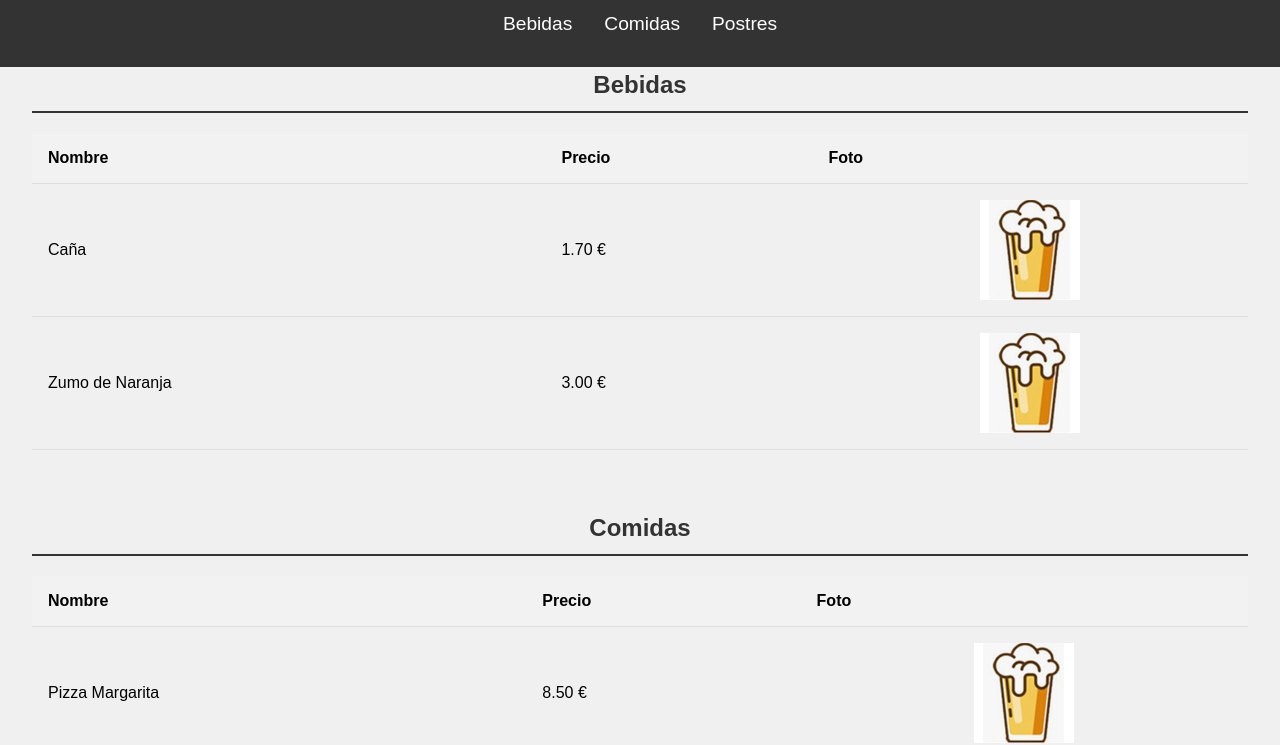
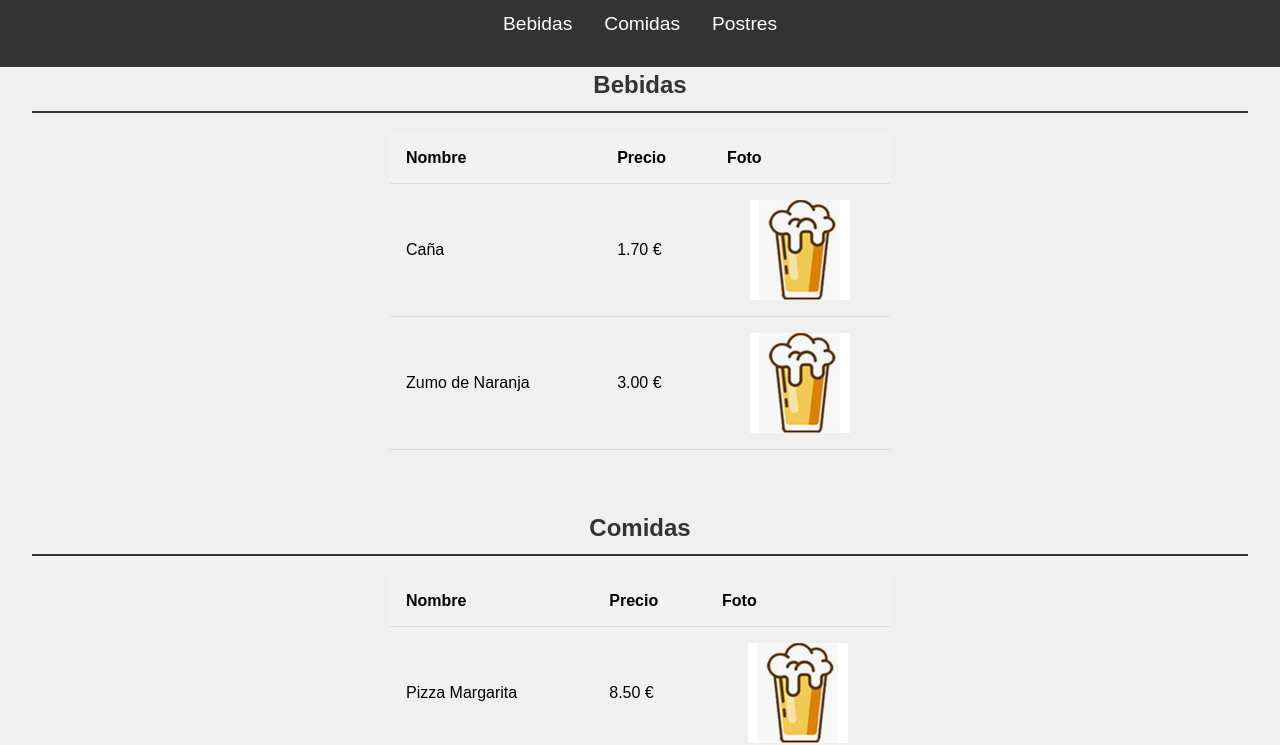
Before and after one commit to emilioeigler/bar-austria, a plain HTML site: page index.html in a window 1280 px wide. Shown: the part 69-814 px from the top of the page. Drawn offline with Linux system fonts and the light colour scheme.

Commit message:
Update styles.css

```diff
--- a/styles.css
+++ b/styles.css
@@ -90,8 +90,10 @@ footer {
 
 table {
     width: 100%;
+	max-width: 500px;
     border-collapse: collapse;
     margin-bottom: 2em;
+	 margin: 0 auto 2em;
 }
 
 th, td {
@@ -108,6 +110,8 @@ th {
 /* Estilos para las imágenes dentro de las tablas */
 table img {
     max-width: 100px;
+	width: 80%; /* Ajusta este valor según sea necesario */
+
     height: auto;
     display: block;
     margin: 0 auto; /* Centra la imagen horizontalmente */
```
